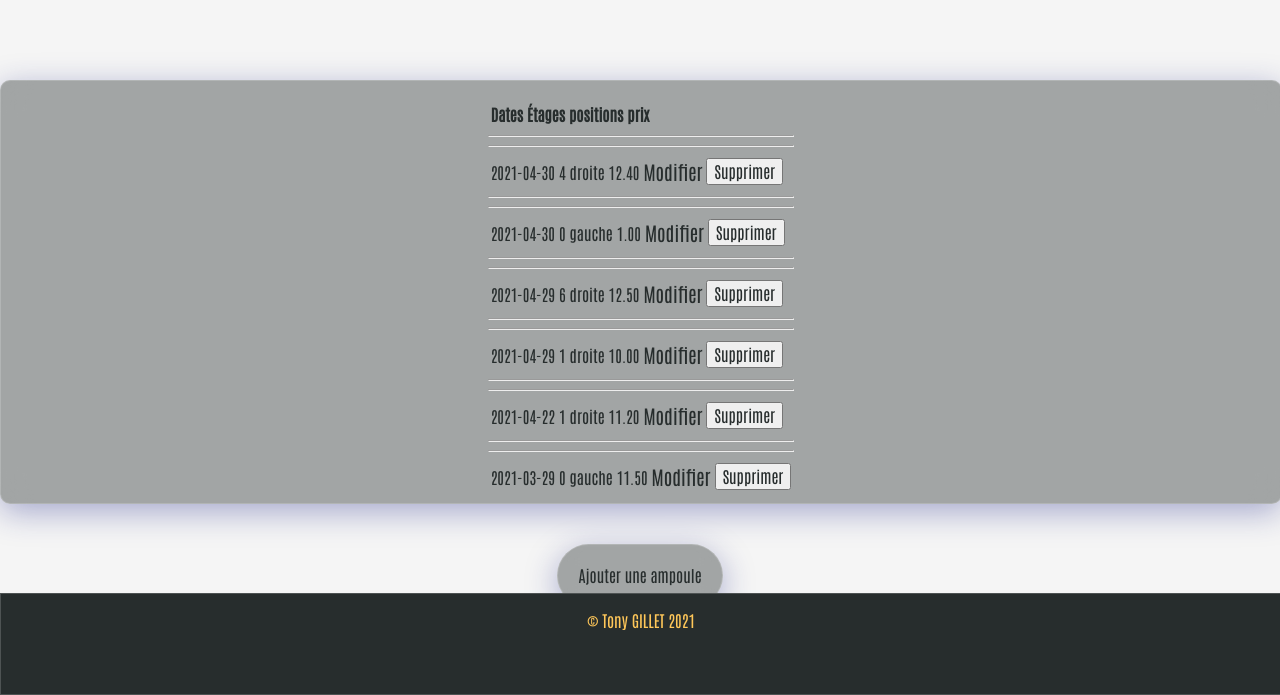
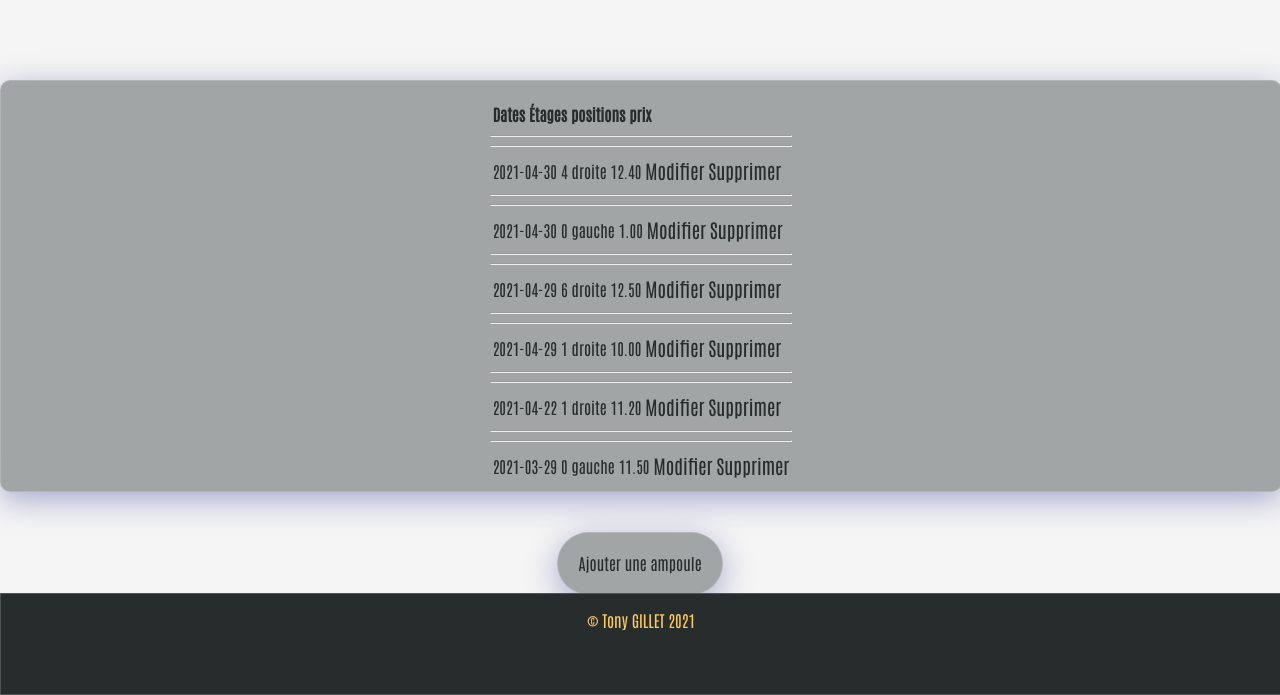
Before and after one commit to Hifi58/Dashboard-ampoules, a PHP site: page /historique.php in a window 1280 px wide. Shown: the part 105-800 px from the top of the page. Run offline with PHP 8.4, Linux system fonts and the light colour scheme; data comes from the database, SQL or seed files in the repository; lists and menus that the app fills with data are empty.

Commit message:
version 1.0

```diff
--- a/Accueil.php
+++ b/Accueil.php
@@ -1,5 +1,7 @@
 <?php
 require_once('connexion.php');
+
+
 ?>
 
 
--- a/historique.php
+++ b/historique.php
@@ -51,7 +51,7 @@ require_once('connexion.php');
                         <td><?php echo $donnees['position'] ?></td>
                         <td><?php echo $donnees['prix'] ?></td>
                         <td><?php echo "<a href= formulaire_modif.php?id=" . $donnees['id'] . '>Modifier</a>' ?></td>
-                        <td><?php echo '<button class="suppr" onclick="return confirm(\'voulez-vous supprimer?\')"><a href="supprimer.php?ID='. $donnees['id']. '" class=>Supprimer</a></button>' ?></td>
+                        <td><?php echo "<a href= supprimer.php?id=" . $donnees['id'] . '>Supprimer</a>'?></td>
                         <hr>
                     </tr>
                 </tbody>
--- a/supprimer.php
+++ b/supprimer.php
@@ -3,10 +3,7 @@ require_once('connexion.php');
 ?>
 
 <?php
-// $date_change = $_POST['date_change'];
-// $etage = $_POST['etage'];
-// $position = $_POST['position'];
-// $prix = $_POST['prix'];
+
 
 $id = $_GET['id'];
 
```
